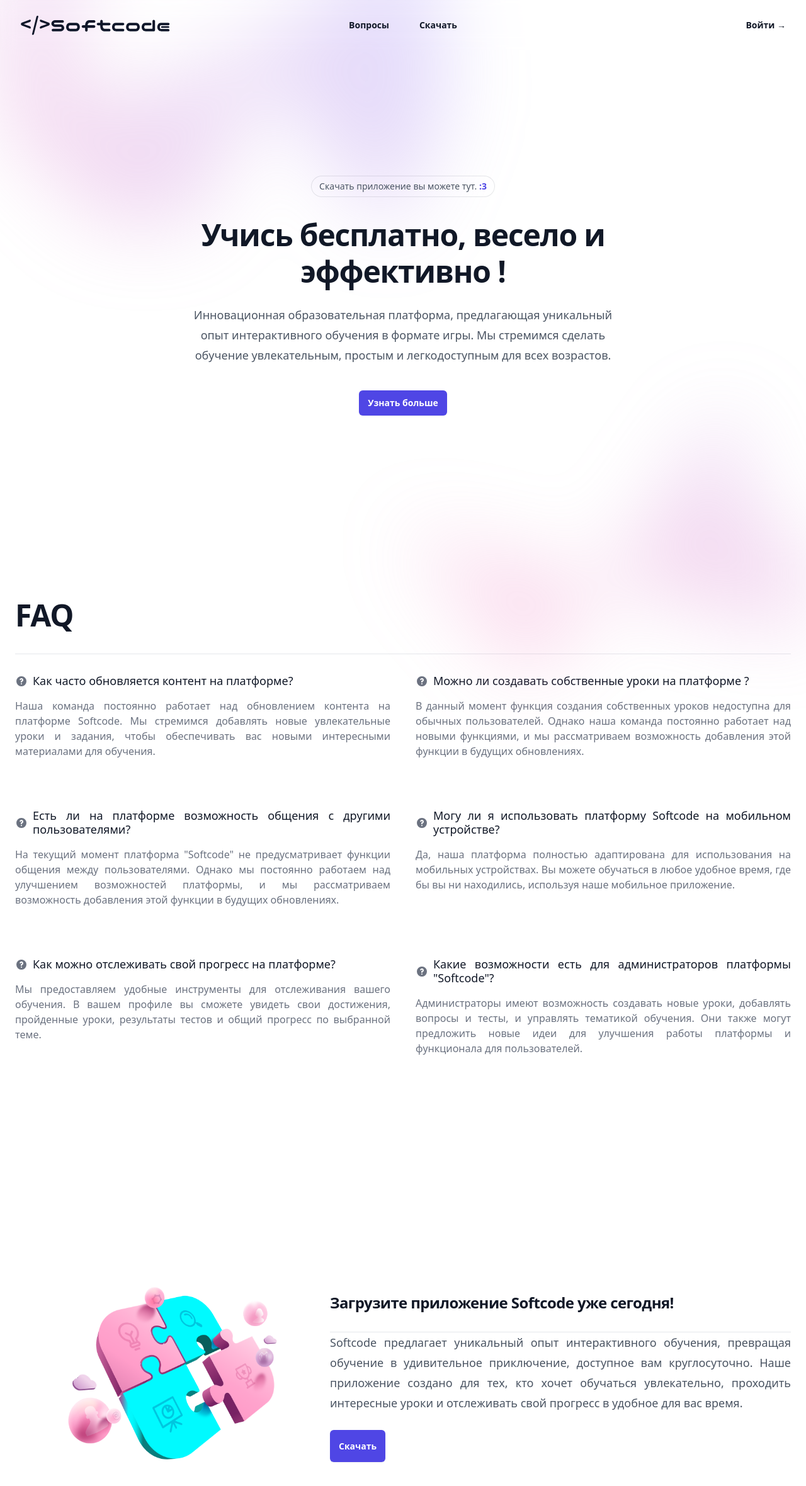
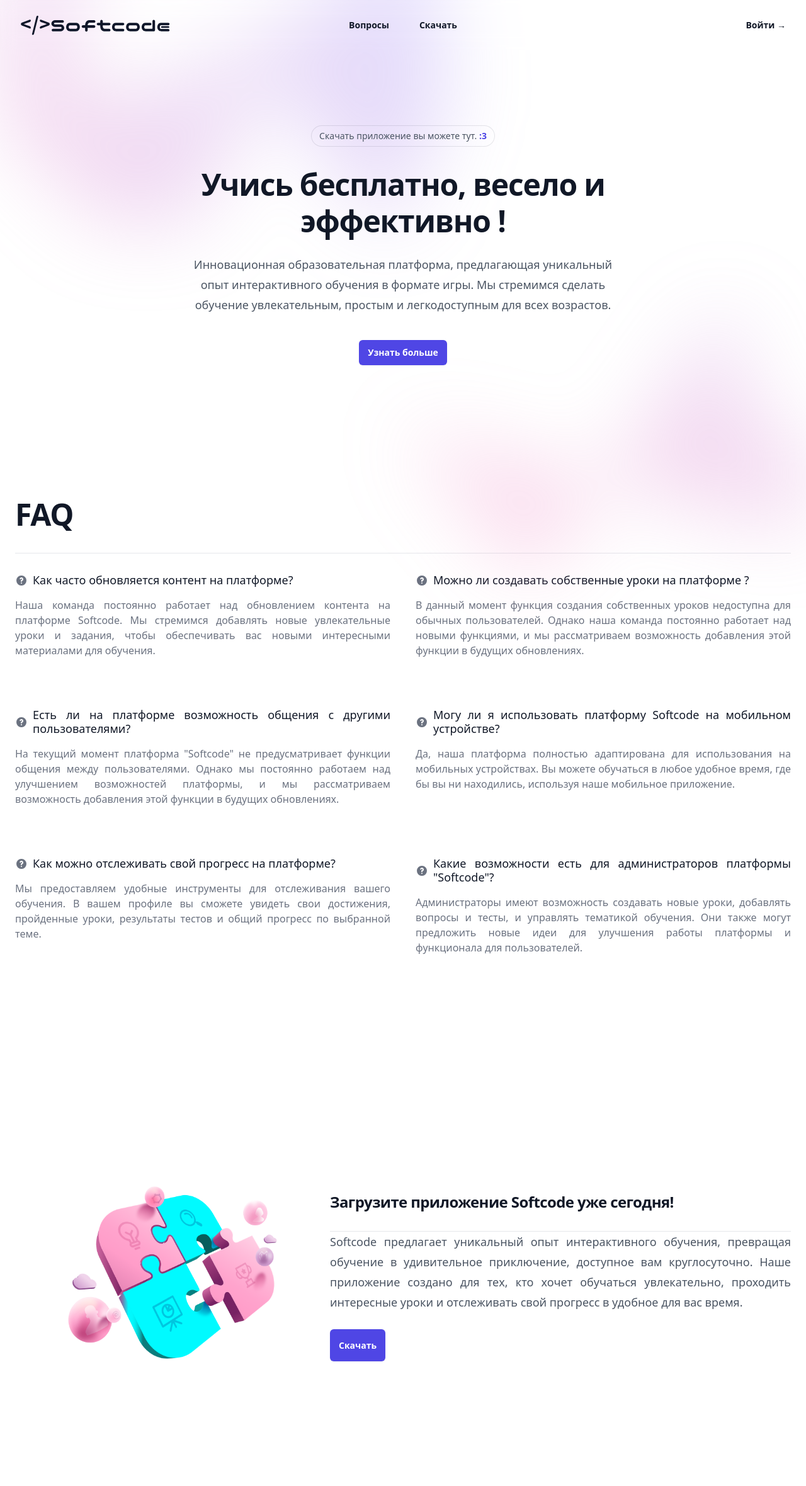
Before and after one commit to pokeuq/UfaHack2023, a React (Vite) app: page / in a window 1280 px wide. Shown: the top 2360 px of the page at 63% size. Built offline with nearby package versions, Linux system fonts and the light colour scheme; a web font is replaced by a local one.

Commit message:
final layouts edit

```diff
--- a/src/pages/Home.jsx
+++ b/src/pages/Home.jsx
@@ -2,6 +2,7 @@
 import { Dialog } from "@headlessui/react";
 import { Bars3Icon, XMarkIcon } from "@heroicons/react/24/outline";
 import { Link } from "react-router-dom";
+import { useRef } from "react";
 
 import logo from "../assets/images/_Softcode.svg";
 
@@ -15,6 +16,11 @@
 const Home = () => {
   const [mobileMenuOpen, setMobileMenuOpen] = useState(false);
 
+  const closePopUp = () => {
+
+  }
+  const emailRef = useRef()
+
   return (
     <div className="bg-white">
       <header className="fixed inset-x-0 top-0 z-50 backdrop-blur-md">
@@ -24,7 +30,6 @@
         >
           <div className="flex lg:flex-1">
             <a href="#" className="-m-1.5 p-1.5">
-              <span className="sr-only">Your Company</span>
               <img className="h-8 w-auto max-md:w-40" src={logo} alt="" />
             </a>
           </div>
@@ -43,6 +48,7 @@
               <a
                 key={item.name}
                 href={item.href}
+                onClick={closePopUp}
                 className="
               relative after:bg-gray-900 after:absolute after:h-0.5 after:w-0 after:bottom-0 after:left-0 hover:after:w-full after:transition-all after:duration-300 cursor-pointer
 
@@ -56,7 +62,9 @@
             <Link
               to="/login"
               href="#"
-              className="text-sm font-semibold leading-6 text-gray-900"
+              className="relative after:bg-gray-900 after:absolute after:h-0.5 after:w-0 after:bottom-0 after:left-0 hover:after:w-4/ after:transition-all after:duration-300 cursor-pointer
+
+              text-sm font-semibold leading-6 text-gray-900"
             >
               Войти <span aria-hidden="true">&rarr;</span>
             </Link>
@@ -124,7 +132,7 @@
             }}
           />
         </div>
-        <div className="mx-auto max-w-2xl py-32 sm:py-48 lg:py-56">
+        <div className="mx-auto max-w-2xl py-32 sm:py-36 lg:py-36">
           <div className="hidden sm:mb-8 sm:flex sm:justify-center">
             <div className="relative rounded-full px-3 py-1 text-sm leading-6 text-gray-600 ring-1 ring-gray-900/10 hover:ring-gray-900/20">
               Скачать приложение вы можете тут.{" "}
@@ -324,9 +332,9 @@
         </div>
       </section>
 
-      <section id="download" className="bg-white ">
-        <div className="py-8 px-8 h-screen   mx-auto max-w-screen-xl lg:flex sm:py-16 lg:px-6 block ">
-          <img className='hidden lg:block self-center w-[500px] h-[350px]' src={mainPic} alt="" />
+      <section  className="bg-white mb-10">
+        <div id="download" className="py-40 px-8 h-screen  mx-auto max-w-screen-xl lg:flex sm:py-60  lg:px-6 block ">
+          <img className='hidden  lg:block self-center w-[500px] h-[350px]' src={mainPic} alt="" />
           <div className="self-center">
             <h2 className="mb-8 text-2xl tracking-tight font-extrabold text-gray-900 ">
               Загрузите приложение Softcode уже сегодня!
--- a/src/pages/Login.jsx
+++ b/src/pages/Login.jsx
@@ -44,7 +44,7 @@
           </h2>
         </div>
 
-        <div className="mt-5 sm:mx-auto sm:w-full sm:max-w-sm">
+        <div className="m sm:mx-auto sm:w-full sm:max-w-sm">
           <form className="space-y-6" action="#" method="POST">
             <div>
               <label
```
